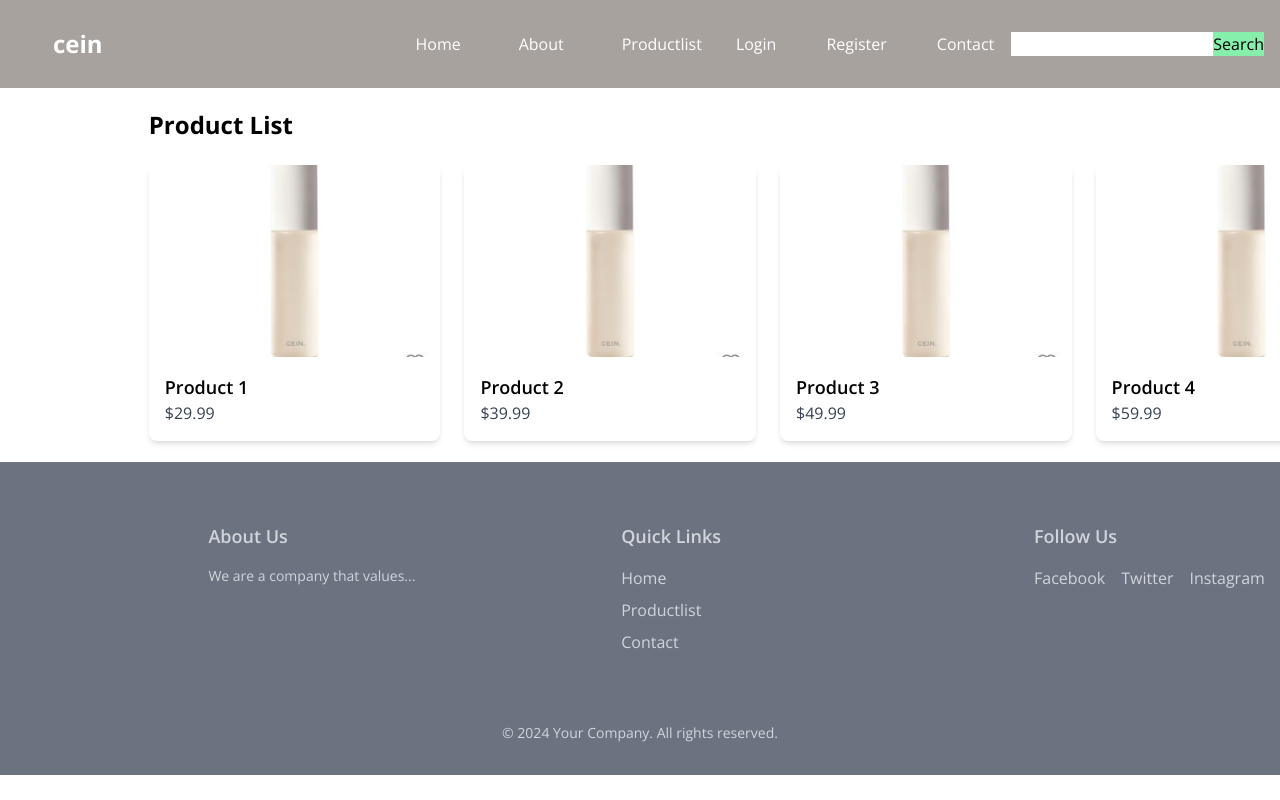
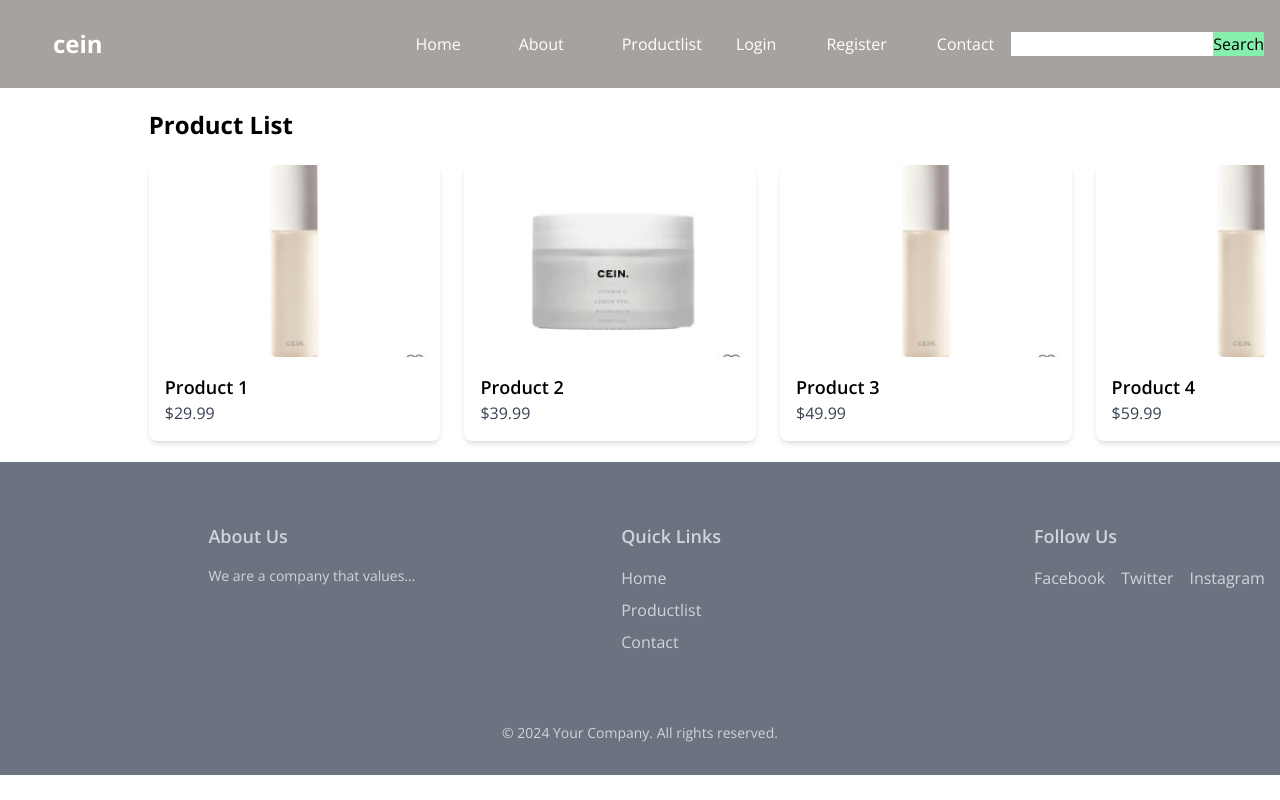
Before and after one commit to waraumbach/cein.frontend, a React (Vite) app: page /products in a window 1280 px wide. Shown: the top 800 px of the page. Built offline with nearby package versions, Linux system fonts and the light colour scheme; the HTML template or start-up script is replaced by a standard one.

Commit message:
added new product

```diff
--- a/src/Components/ProductList/Products.jsx
+++ b/src/Components/ProductList/Products.jsx
@@ -2,7 +2,7 @@
 
 const products = [
   { id: 1, name: 'Product 1', price: '$29.99', image: './src/assets/photos/products/product.jpg' },
-  { id: 2, name: 'Product 2', price: '$39.99', image: './src/assets/photos/products/product.jpg' },
+  { id: 2, name: 'Product 2', price: '$39.99', image: './src/assets/photos/products/product2.jpg' },
   { id: 3, name: 'Product 3', price: '$49.99', image: './src/assets/photos/products/product.jpg' },
   { id: 4, name: 'Product 4', price: '$59.99', image: './src/assets/photos/products/product.jpg' },
   // Add more products as needed
```
Also changed, not shown: src/App.jsx (line endings or trailing spaces), src/assets/photos/products/product2.jpg (added), src/pages/detailsProduct.jsx (line endings or trailing spaces).
